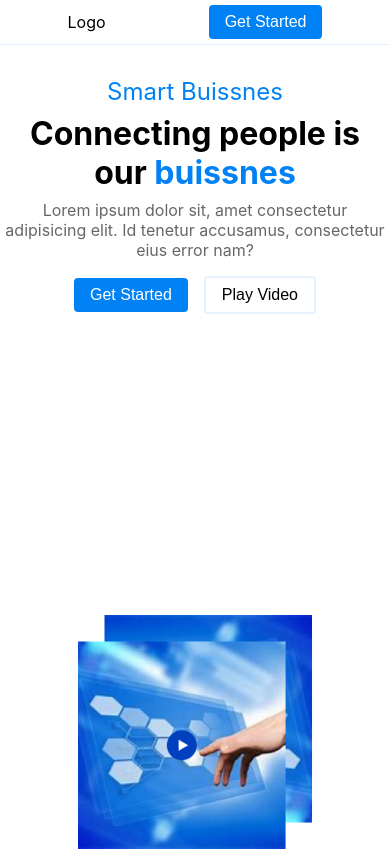
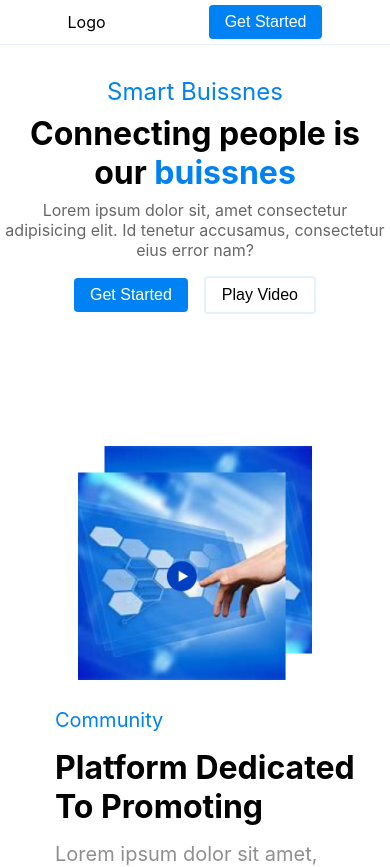
Before and after one commit to asqararslonov/company_site, a React (Create React App) app: page / in a window 390 px wide. Shown: the top 867 px of the page. Built offline with nearby package versions, Linux system fonts and the light colour scheme.

Commit message:
git add .

```diff
--- a/package.json
+++ b/package.json
@@ -6,6 +6,7 @@
     "@testing-library/jest-dom": "^5.16.2",
     "@testing-library/react": "^12.1.2",
     "@testing-library/user-event": "^13.5.0",
+    "framer-motion": "^6.2.4",
     "react": "^17.0.2",
     "react-dom": "^17.0.2",
     "react-scripts": "5.0.0",
--- a/src/App.css
+++ b/src/App.css
@@ -363,7 +363,7 @@
 }
 @media screen and (max-width:768px) {
   .hero{
-    height: 60vh;
+    height: 40vh;
   }
   .features-title{
     font-size: 2rem;
--- a/src/components/Cards.jsx
+++ b/src/components/Cards.jsx
@@ -1,5 +1,6 @@
 import React from 'react';
 import { Swiper, SwiperSlide } from 'swiper/react';
+import {motion} from 'framer-motion';
 
 import 'swiper/css';
 import cardimg from '../assets/card1.png';
@@ -44,21 +45,42 @@ const cards = [
 ]
 
 const Cards = () => {
+    const textAnimation = {
+        hidden: {
+          opacity: 0.5,
+        },
+        visible: {
+          opacity: 1,
+          transition: { delay:  0.5 },
+        },
+      }
+    const animation = {
+        hidden: {
+          x: 100,
+          opacity: 0,
+        },
+        visible: custom => ({
+          x: 0,
+          opacity: 1,
+          transition: { delay: custom * 0.2 },
+        }),
+      }
   return (
     <>
-        <div className='card'>
+        <motion.div
+            initial="hidden"
+            whileInView="visible"
+            className='card'>
             <div className='card-header'>
-                <div className='card-title'>What Our Customers are Saying.</div>
+                <motion.div variants={textAnimation} className='card-title'>What Our Customers are Saying.</motion.div>
             </div>
             <div className='card-body'>
             <Swiper
                 breakpoints={{
-                // when window width is >= 640px
                 640: {
                   width: 640,
                   slidesPerView: 1,
                 },
-                // when window width is >= 768px
                 768: {
                   width: 768,
                   slidesPerView: 2,
@@ -79,7 +101,7 @@ const Cards = () => {
                 {
                     cards.map((card, index) => (
                         <SwiperSlide key={index}>
-                    <div className='card-item'>
+                    <motion.div custom={index} variants={animation} className='card-item'>
                         <div className='card-img'>
                             <img src={card.img} alt='card-item' />
                         </div>
@@ -94,13 +116,13 @@ const Cards = () => {
                                 {card.profession}
                             </div>
                         </div>
-                    </div>
+                    </motion.div>
                 </SwiperSlide>
                     ))
                 }
             </Swiper>
             </div>
-        </div>
+        </motion.div>
     </>
     );
 };
--- a/src/components/Community.jsx
+++ b/src/components/Community.jsx
@@ -1,20 +1,35 @@
 import React from 'react';
 import community from '../assets/community.png';
+import {motion} from 'framer-motion';
 
 const Community = () => {
+  const animation = {
+    hidden: {
+      x: -100,
+      opacity: 0,
+    },
+    visible: custom => ({
+      x: 0,
+      opacity: 1,
+      transition: { delay: custom * 0.2 },
+    }),
+  }
   return (
     <>
-     <div className="community">
-     <div className='community-item-img'>
+     <motion.div
+        initial="hidden"
+        whileInView="visible"
+        className="community">
+     <motion.div custom={1} variants={animation} className='community-item-img'>
                 <img src={community} alt='community' />
-    </div>
-     <div className="community-item">
+    </motion.div>
+     <motion.div custom={2} variants={animation} className="community-item">
           <div className='community-p'> Community</div>
           <div className='community-text'>Platform Dedicated To Promoting</div>
           <div className='community-paragrf'> Lorem ipsum dolor sit amet, consectetur adipiscing elit. Cras vestibulum sagittis ultrices  consectetur adipiscing elit. fringilla quisque pulvinar. </div>
           <div><button className='community-btn'> What we do?  </button>  </div>
-      </div>
-     </div>
+      </motion.div>
+     </motion.div>
 
      </>
  );
--- a/src/components/Features.jsx
+++ b/src/components/Features.jsx
@@ -1,32 +1,47 @@
 import React from 'react';
 import features from '../assets/icon1.svg';
+import {motion} from 'framer-motion';
 
 const Features = () => {
+    const animation = {
+        hidden: {
+          x: -100,
+          opacity: 0,
+        },
+        visible: custom => ({
+          x: 0,
+          opacity: 1,
+          transition: { delay: custom * 0.2 },
+        }),
+      }
   return (
     <>
-    <div className='features'>
-               <div className='features-title'>How We Work</div>
+    <motion.div
+        initial="hidden"
+        whileInView="visible"
+        className='features'>
+               <motion.div custom={1} variants={animation} className='features-title'>How We Work</motion.div>
           <div className='features-item'>
 
-               <div className='features-info'>
+               <motion.div custom={2} variants={animation} className='features-info'>
                     <div  className='features-imgs'><img src={features} alt='features' /> </div>
                     <div className='features-text'> Start Design  </div>
                     <div className='features-paragrf'> Lorem ipsum dolor sit amet, consectetur adipiscing elit. Viverra suscipit adipiscing elit.  </div>
-                </div>
+                </motion.div>
 
-               <div className='features-info'>
+                <motion.div custom={3} variants={animation} className='features-info'>
                     <div  className='features-imgs'><img src={features} alt='features' /> </div>
                     <div className='features-text'> Start Design  </div>
                     <div className='features-paragrf'> Lorem ipsum dolor sit amet, consectetur adipiscing elit. Viverra suscipit adipiscing elit.  </div>
-                </div>
+                </motion.div>
 
-               <div className='features-info'>
+                <motion.div custom={4} variants={animation} className='features-info'>
                     <div  className='features-imgs'><img src={features} alt='features' /> </div>
                     <div className='features-text'> Start Design  </div>
                     <div className='features-paragrf'> Lorem ipsum dolor sit amet, consectetur adipiscing elit. Viverra suscipit adipiscing elit.  </div>
-                </div>
+                </motion.div>
         </div>
-    </div>
+    </motion.div>
     </>
     );
 };
--- a/src/components/Hero.jsx
+++ b/src/components/Hero.jsx
@@ -1,11 +1,37 @@
 import React from 'react';
 import heroimg from '../assets/Image.svg';
+import {motion} from 'framer-motion'
 
 const Hero = () => {
+    const textVariants = {
+        hidden: {
+            x: -100,
+            opacity: 0
+        },
+        visible: {
+            x: 0,
+            opacity: 1
+        }
+    }
+    const imageVariants = {
+        hidden: {
+            x: 100,
+            opacity: 0
+        },
+        visible: {
+            x: 0,
+            opacity: 1
+        },transition: { delay:  1 },
+    }
   return (
       <>
         <div className='hero'>
-            <div className='hero-item'>
+            <motion.div
+                initial="hidden"
+                whileInView="visible"
+                variants={textVariants}
+                className='hero-item'
+                >
                 <div className='hero-blue-text'>Smart Buissnes</div>
                 <div className='hero-title-text'>Connecting people is our
                 <span className='hero-blue-text'> buissnes</span>
@@ -17,10 +43,15 @@ const Hero = () => {
                     <button className='hero-btn'>Get Started</button>
                     <button className='hero-btn-outline'>Play Video</button>
                 </div>
-            </div>
-            <div className='hero-item-img'>
+            </motion.div>
+            <motion.div
+                initial="hidden"
+                animate="visible"
+                variants={imageVariants}
+                className='hero-item-img'
+                >
                 <img src={heroimg} alt='hero-img' />
-            </div>
+            </motion.div>
         </div>
       </>
   );
```
Also changed, not shown: 1 other file (tests, documents, lock files or other folders).
